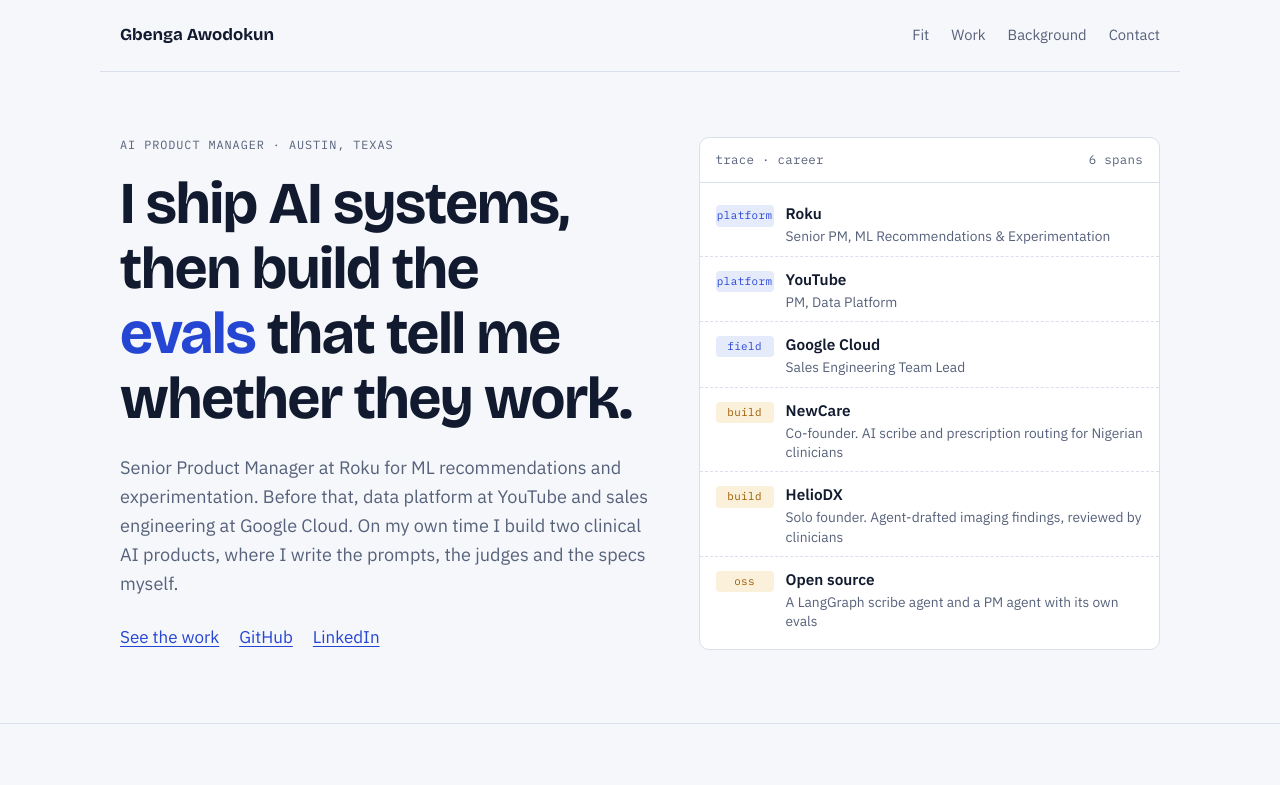
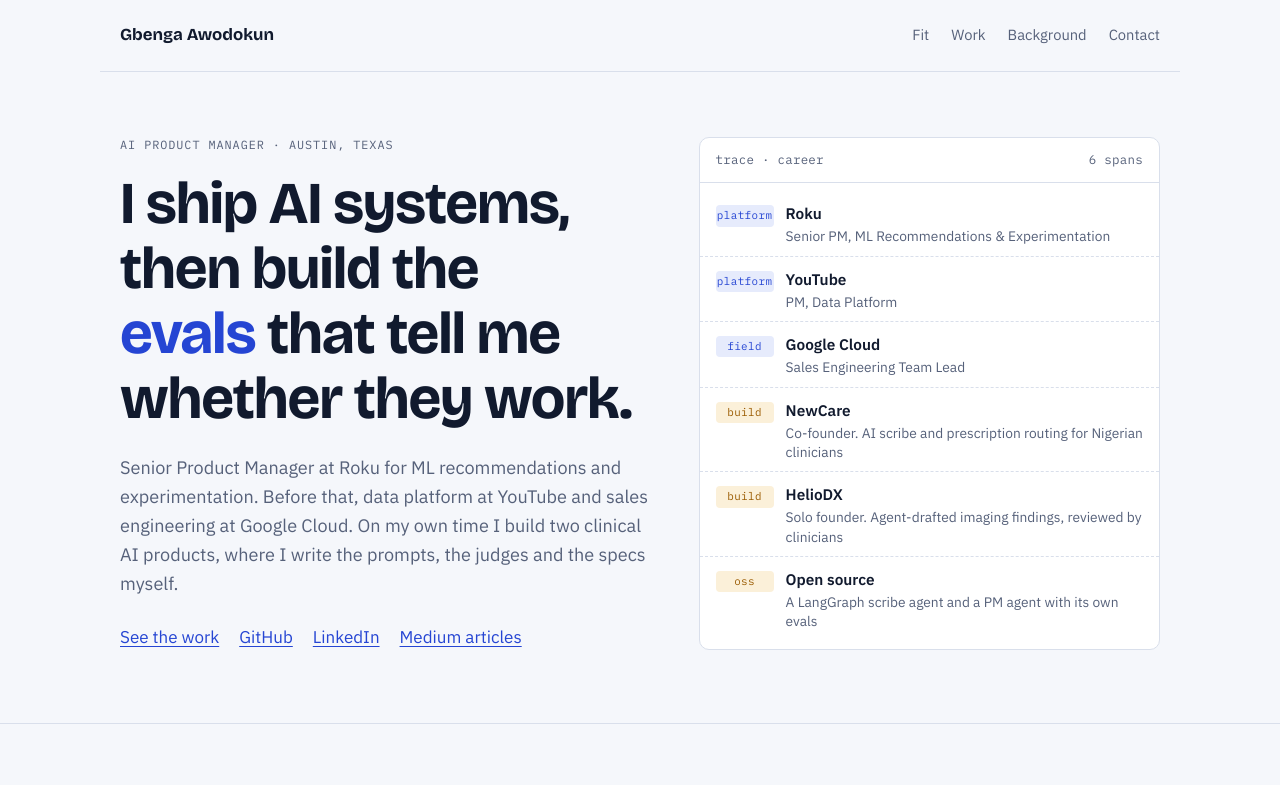
Before and after one commit to newadays/newadays.github.io, a plain HTML site: page index.html in a window 1280 px wide. Shown: the top 785 px of the page. Drawn offline with nearby package versions, Linux system fonts and the light colour scheme.

Commit message:
Add Medium link to hero

```diff
--- a/index.html
+++ b/index.html
@@ -235,7 +235,7 @@ footer { padding-block: 26px 40px; border-top: 1px solid var(--line); color: var
       <p class="label">AI product manager · Austin, Texas</p>
       <h1 style="margin-top:16px">I ship AI systems, then build the <em>evals</em> that tell me whether they work.</h1>
       <p class="lede">Senior Product Manager at Roku for ML recommendations and experimentation. Before that, data platform at YouTube and sales engineering at Google Cloud. On my own time I build two clinical AI products, where I write the prompts, the judges and the specs myself.</p>
-      <p class="where"><a href="#work">See the work</a><a href="https://github.com/newadays">GitHub</a><a href="https://www.linkedin.com/in/gbengawodokun/">LinkedIn</a></p>
+      <p class="where"><a href="#work">See the work</a><a href="https://github.com/newadays">GitHub</a><a href="https://www.linkedin.com/in/gbengawodokun/">LinkedIn</a><a href="https://medium.com/@gbenga-awodokun">Medium articles</a></p>
     </div>
 
     <aside class="trace" aria-label="Career at a glance">
```
